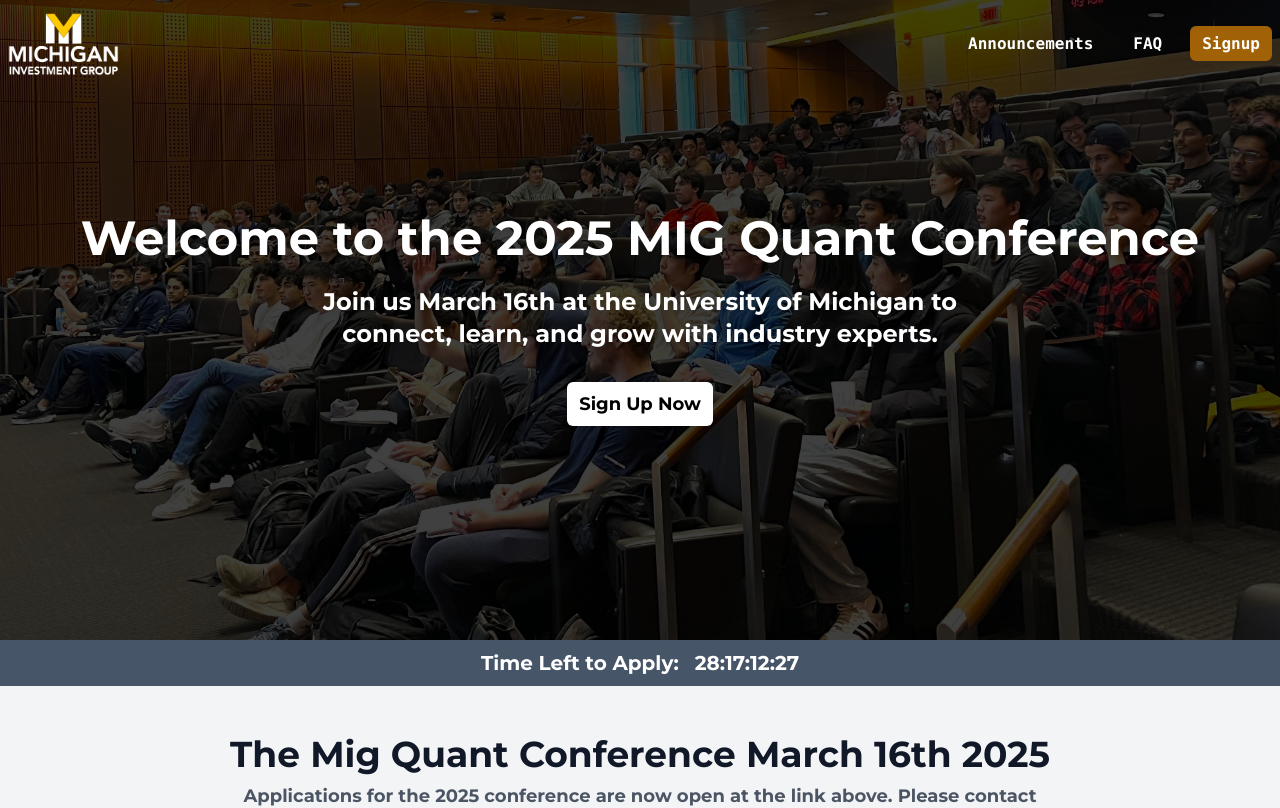
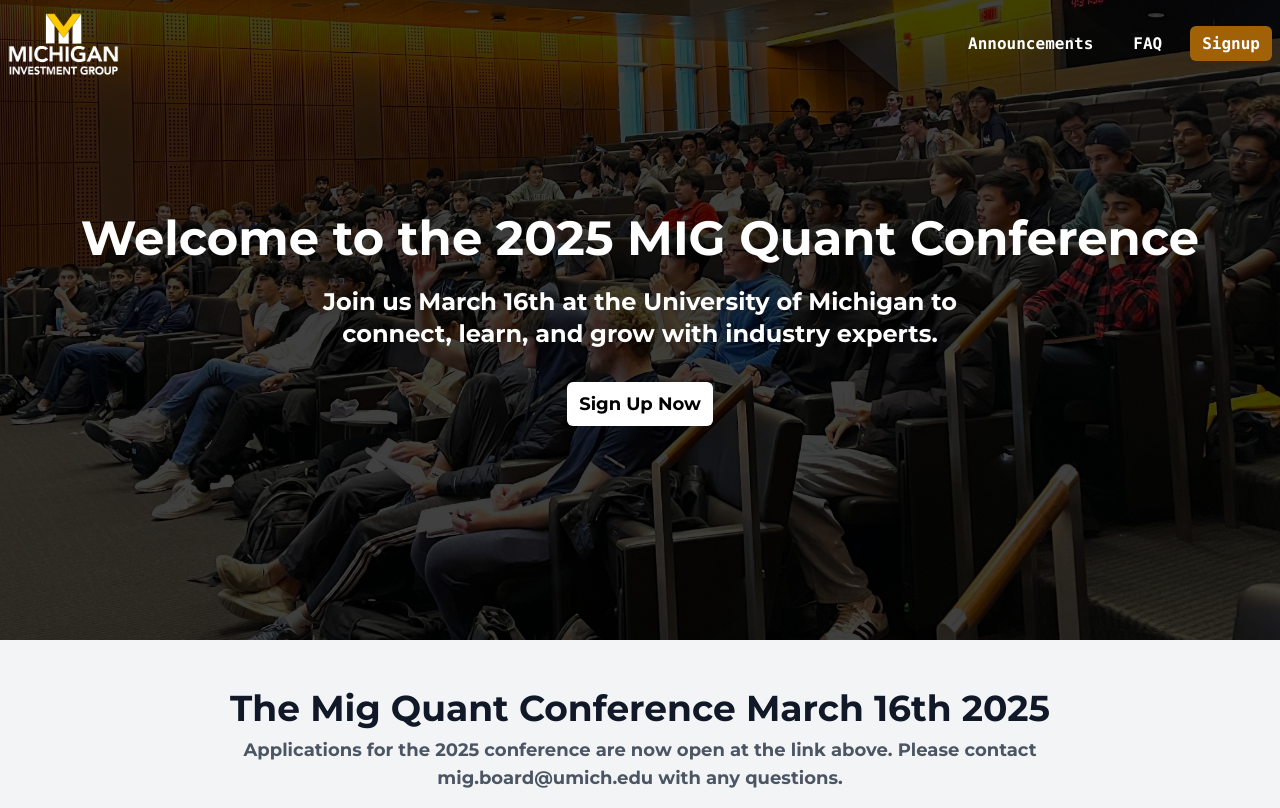
Before and after one commit to AryamanGoenka0910/MIGCONF25, a Next.js app: page / in a window 1280 px wide. Shown: the top 808 px of the page. Built offline with nearby package versions, Linux system fonts and the light colour scheme.

Commit message:
fixing timer

```diff
--- a/app/page.tsx
+++ b/app/page.tsx
@@ -83,7 +83,6 @@
         "
       >
        <div className='flex flex-col justify-center items-center'>
-        <Timer />
         <HomeFAQ />
        </div>
       </div>
```
